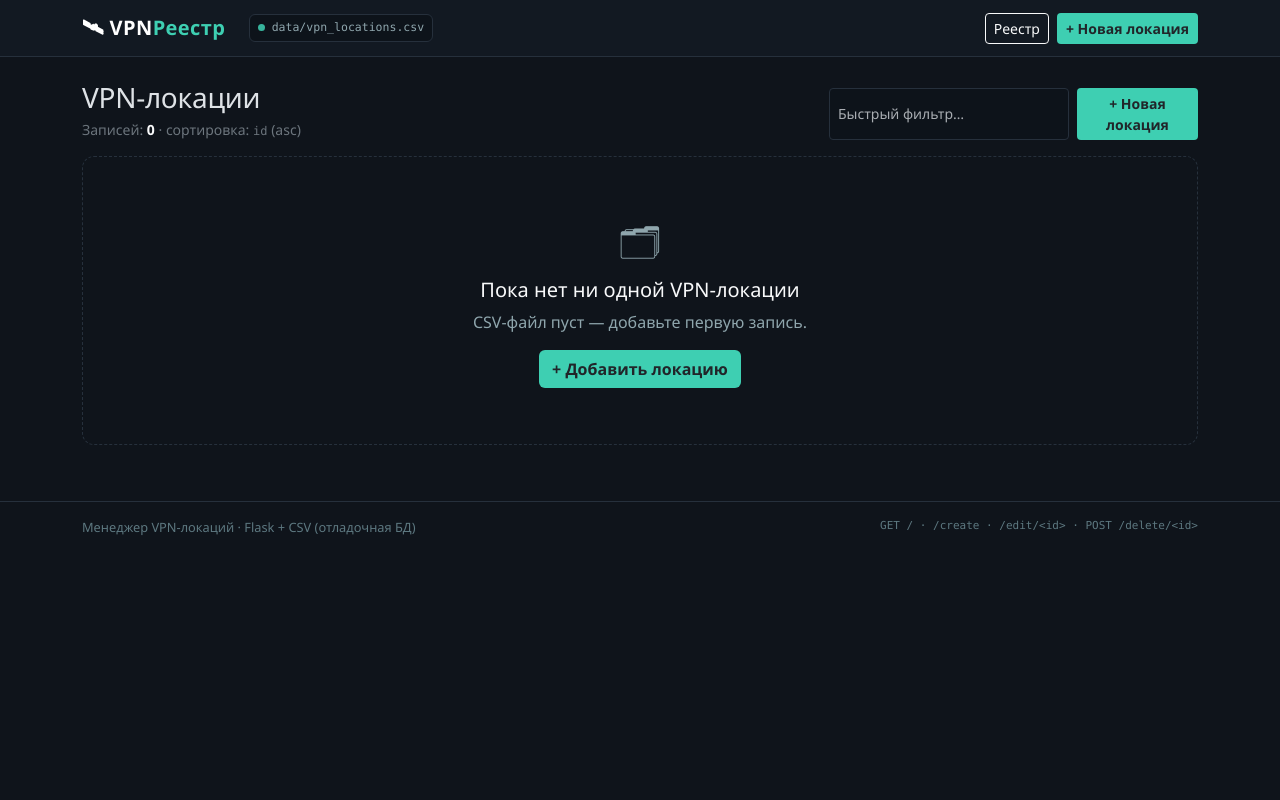
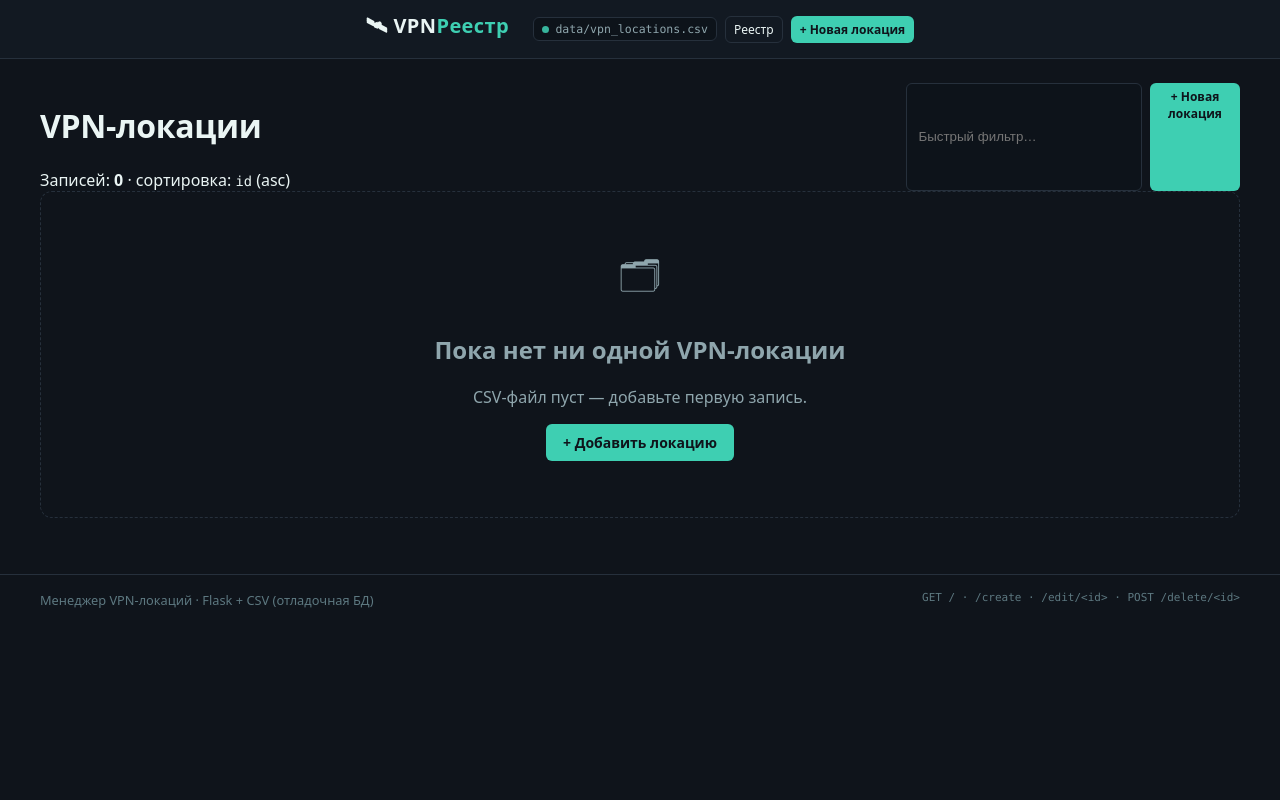
Before and after one commit to AmoFess/vpn_memorizer, a Flask app: page / in a window 1280 px wide. Run offline with Flask 3, Linux system fonts and the light colour scheme.

Commit message:
Remove online fonts and Cloudflare dependencies
- Update base.html to remove Bootstrap CDN link and implement custom CSS with system fonts
- Modify index.html to remove Google Fonts preconnect and stylesheet links
- Update src/index.css to replace web fonts with system fonts (Segoe UI, system-ui, etc.)
- Expand .gitignore with comprehensive file patterns for better project maintenance
- Integrate custom styling replacing Bootstrap dependency with self-contained CSS implementation

```diff
--- a/flask-app/templates/base.html
+++ b/flask-app/templates/base.html
@@ -4,9 +4,8 @@
   <meta charset="utf-8">
   <meta name="viewport" content="width=device-width, initial-scale=1">
   <title>{% block title %}VPN Реестр{% endblock %}</title>
-  <link href="https://cdn.jsdelivr.net/npm/bootstrap@5.3.3/dist/css/bootstrap.min.css" rel="stylesheet">
   <style>
-    /* ---- фирменные стили поверх Bootstrap (тёмная тема) ---- */
+    /* ---- Базовые стили без внешних зависимостей ---- */
     :root {
       --ink: #0f141b;
       --panel: #161d26;
@@ -14,15 +13,47 @@
       --sea: #3ecfb2;
       --ember: #ffb454;
       --coral: #ff6f61;
+      --bs-body-bg: #0f141b;
+      --bs-body-color: #eaf5f4;
+      --bs-border-color: #26303c;
     }
     body {
       background: var(--ink);
-      font-family: "Segoe UI", system-ui, -apple-system, sans-serif;
+      font-family: system-ui, -apple-system, "Segoe UI", Roboto, sans-serif;
       min-height: 100vh;
+      margin: 0;
+      color: #eaf5f4;
     }
-    .navbar { background: #121922; border-color: var(--line) !important; }
-    .navbar-brand { font-weight: 700; letter-spacing: .02em; }
+    .navbar {
+      background: #121922;
+      border-bottom: 1px solid var(--line);
+      padding: 0.75rem 1rem;
+      display: flex;
+      align-items: center;
+      gap: 1rem;
+    }
+    .container { max-width: 1200px; margin: 0 auto; padding: 0 1rem; }
+    .d-flex { display: flex; }
+    .align-items-center { align-items: center; }
+    .gap-2 { gap: 0.5rem; }
+    .gap-3 { gap: 1rem; }
+    .me-3 { margin-right: 1rem; }
+    .ms-auto { margin-left: auto; }
+    .mb-4 { margin-bottom: 1.5rem; }
+    .mt-3 { margin-top: 1rem; }
+    .py-3 { padding-top: 1rem; padding-bottom: 1rem; }
+    .pb-2 { padding-bottom: 0.5rem; }
+    .border-bottom { border-bottom: 1px solid var(--line); }
+
+    .navbar-brand {
+      font-weight: 700;
+      letter-spacing: .02em;
+      color: #eaf5f4;
+      text-decoration: none;
+      font-size: 1.25rem;
+    }
     .navbar-brand b { color: var(--sea); font-weight: 700; }
+
     .csv-path {
       font-family: ui-monospace, "Cascadia Mono", Consolas, monospace;
       font-size: .72rem;
@@ -45,8 +76,8 @@
 
     h1 { letter-spacing: -.01em; }
 
-    .vpn-table { --bs-table-bg: transparent; border-color: var(--line); }
-    .vpn-table thead th {
+    .table { width: 100%; border-collapse: collapse; margin-bottom: 1rem; }
+    .table thead th {
       background: #121922;
       border-color: var(--line);
       font-size: .72rem;
@@ -54,6 +85,13 @@
       letter-spacing: .09em;
       color: #8fa6ad;
       white-space: nowrap;
+      padding: 0.75rem;
+      text-align: left;
+      border-bottom: 2px solid var(--line);
+    }
+    .table tbody td {
+      padding: 0.75rem;
+      border-bottom: 1px solid var(--line);
     }
     .sort-link {
       color: inherit; text-decoration: none;
@@ -73,7 +111,6 @@
       border-bottom: 1px dashed rgba(62, 207, 178, .45);
     }
     .host-link:hover { color: var(--sea); border-bottom-color: var(--sea); }
-    .host-link svg { opacity: .55; margin-left: .2em; }
     .flag { font-size: 1.15em; margin-right: .15em; }
     .cost { color: var(--ember); font-weight: 600; }
 
@@ -106,7 +143,7 @@
     .pw-btn:hover .pw-hint { opacity: 1; }
     .pw-btn.copied { border-style: solid; border-color: var(--sea); color: var(--sea); }
 
-    .vpn-form { background: var(--panel); border: 1px solid var(--line) !important; border-radius: 12px; }
+    .vpn-form { background: var(--panel); border: 1px solid var(--line) !important; border-radius: 12px; padding: 1.5rem; }
     .form-section {
       font-size: .72rem; text-transform: uppercase; letter-spacing: .12em;
       color: var(--sea); margin: 1.4rem 0 .8rem; padding-bottom: .4rem;
@@ -114,20 +151,104 @@
     }
     .form-section:first-child { margin-top: 0; }
     .req { color: var(--coral); }
-    .form-control, .form-select { background: #0d131a; border-color: var(--line); }
+    .form-control, .form-select {
+      background: #0d131a;
+      border: 1px solid var(--line);
+      color: #eaf5f4;
+      padding: 0.5rem 0.75rem;
+      border-radius: 6px;
+      width: 100%;
+      box-sizing: border-box;
+    }
     .form-control:focus, .form-select:focus {
-      background: #0d131a; border-color: var(--sea);
+      background: #0d131a;
+      border-color: var(--sea);
+      outline: none;
       box-shadow: 0 0 0 .2rem rgba(62, 207, 178, .15);
     }
-    .flag-preview { font-size: 1.3rem; min-width: 3.2rem; justify-content: center; }
+    .flag-preview { font-size: 1.3rem; min-width: 3.2rem; justify-content: center; display: flex; align-items: center; }
+
+    .btn {
+      display: inline-block;
+      padding: 0.5rem 1rem;
+      font-size: 0.875rem;
+      font-weight: 500;
+      text-align: center;
+      text-decoration: none;
+      border-radius: 6px;
+      border: 1px solid transparent;
+      cursor: pointer;
+      transition: all 0.15s ease;
+    }
+    .btn-sm { padding: 0.25rem 0.5rem; font-size: 0.75rem; }
+    .btn-outline-light {
+      background: transparent;
+      color: #eaf5f4;
+      border-color: var(--line);
+    }
+    .btn-outline-light:hover {
+      background: rgba(255,255,255,0.1);
+      color: #fff;
+    }
+    .btn-success {
+      background: var(--sea);
+      color: #0f141b;
+      border-color: var(--sea);
+    }
+    .btn-success:hover {
+      background: #25b398;
+    }
+    .text-dark { color: #0f141b; }
+    .fw-semibold { font-weight: 600; }
 
     .empty-state {
       border: 1px dashed var(--line); border-radius: 12px;
       padding: 3.5rem 1rem; text-align: center; color: #8fa6ad;
     }
+
+    .alert {
+      padding: 1rem;
+      margin-bottom: 1rem;
+      border-radius: 6px;
+      border: 1px solid transparent;
+    }
+    .alert-success {
+      background: rgba(62, 207, 178, 0.15);
+      border-color: var(--sea);
+      color: #6fe3cb;
+    }
+    .alert-danger {
+      background: rgba(255, 111, 97, 0.15);
+      border-color: var(--coral);
+      color: #ff9a8f;
+    }
+    .alert-dismissible { position: relative; }
+    .btn-close {
+      position: absolute;
+      top: 0.75rem;
+      right: 0.75rem;
+      background: transparent;
+      border: none;
+      color: inherit;
+      font-size: 1.25rem;
+      cursor: pointer;
+      opacity: 0.5;
+    }
+    .btn-close:hover { opacity: 1; }
+
     footer.app-footer {
       color: #5d7880; font-size: .8rem;
       border-top: 1px solid var(--line); margin-top: 3rem;
+    }
+
+    .row { display: flex; flex-wrap: wrap; margin: 0 -0.5rem; }
+    .col-md-6 { flex: 0 0 50%; max-width: 50%; padding: 0 0.5rem; }
+    .col-12 { flex: 0 0 100%; max-width: 100%; }
+    .d-none { display: none; }
+    @media (min-width: 768px) {
+      .d-md-inline { display: inline; }
+      .d-md-flex { display: flex; }
+      .d-md-none { display: none; }
     }
   </style>
 </head>
@@ -165,7 +286,17 @@
     </div>
   </footer>
 
-  <script src="https://cdn.jsdelivr.net/npm/bootstrap@5.3.3/dist/js/bootstrap.bundle.min.js"></script>
+  <script>
+    // Простой скрипт для закрытия алертов без Bootstrap
+    document.addEventListener('DOMContentLoaded', function() {
+      document.querySelectorAll('.btn-close').forEach(function(btn) {
+        btn.addEventListener('click', function() {
+          var alert = btn.closest('.alert');
+          if (alert) alert.remove();
+        });
+      });
+    });
+  </script>
   {% block scripts %}{% endblock %}
 </body>
 </html>
--- a/src/index.css
+++ b/src/index.css
@@ -1,9 +1,9 @@
 @import "tailwindcss";
 
 @theme {
-  --font-display: "Unbounded", "IBM Plex Sans", system-ui, sans-serif;
-  --font-body: "IBM Plex Sans", "Segoe UI", system-ui, sans-serif;
-  --font-mono: "JetBrains Mono", ui-monospace, "Cascadia Mono", Consolas, monospace;
+  --font-display: system-ui, -apple-system, "Segoe UI", Roboto, sans-serif;
+  --font-body: system-ui, -apple-system, "Segoe UI", Roboto, sans-serif;
+  --font-mono: ui-monospace, "Cascadia Mono", Consolas, monospace;
 
   --color-abyss-950: #081118;
   --color-abyss-900: #0b1922;
```
Also changed, not shown: index.html (+0 -6 lines), 1 other file.
